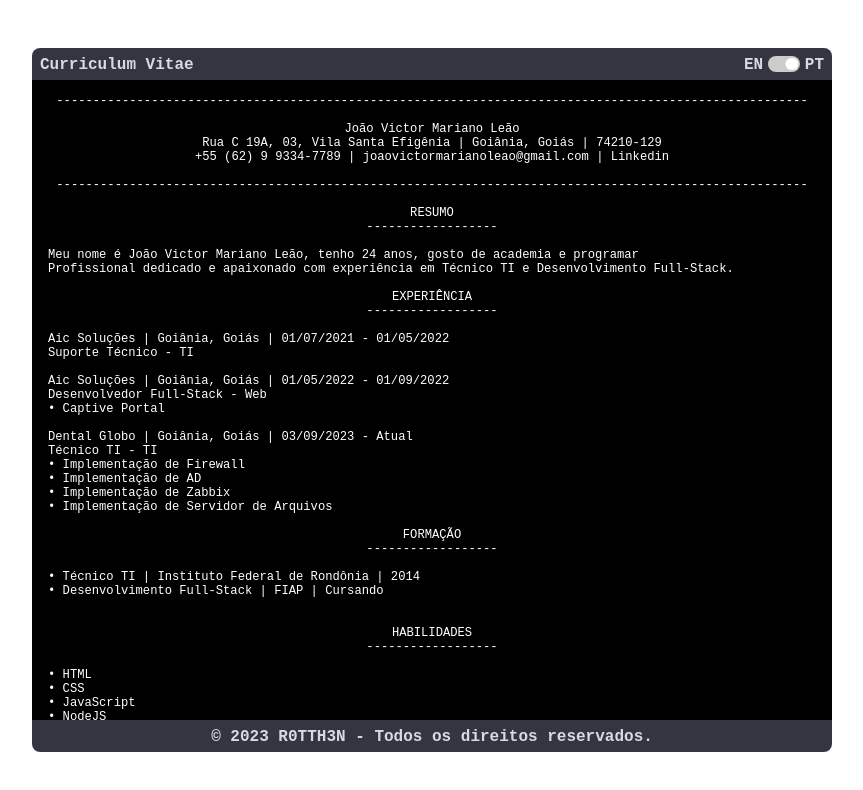
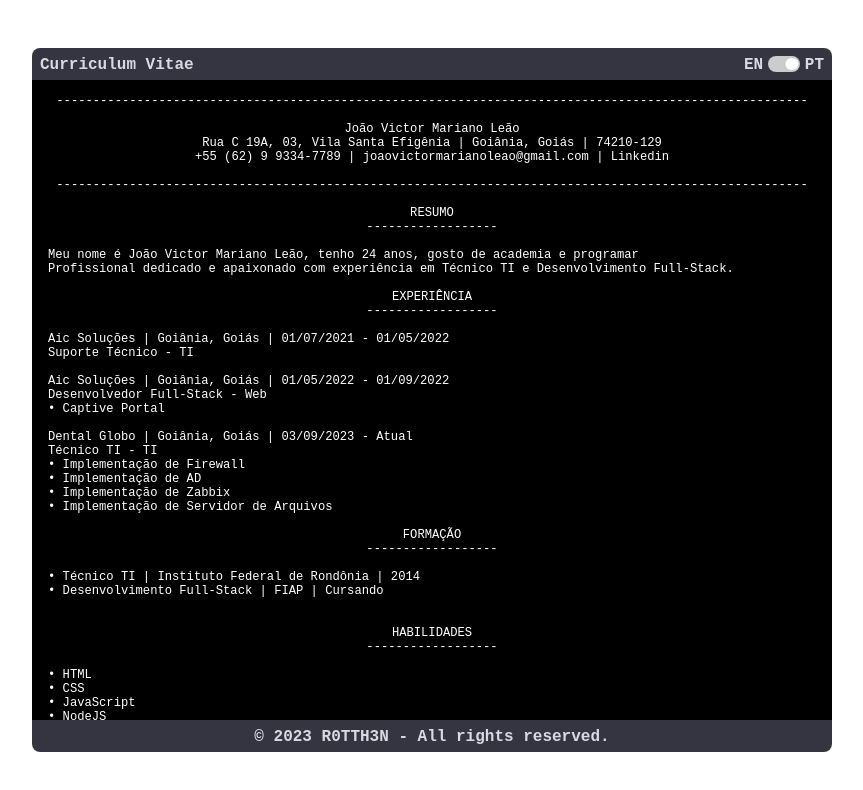
Before and after one commit to jvictormleao/Curriculo, a plain HTML site: page index.html in a window 1280 px wide. Shown: the whole page, without its empty margins (208-1071 px from the left). Drawn offline with Linux system fonts and the light colour scheme.

Commit message:
Language select

```diff
--- a/index.html
+++ b/index.html
@@ -232,7 +232,7 @@
                 </p>
             </div>
             <footer>
-                <h1>© 2023 R0TTH3N - Todos os direitos reservados.</h1>
+                <h1>© 2023 R0TTH3N - All rights reserved.</h1>
             </footer>
         </div>
     </main>
```
